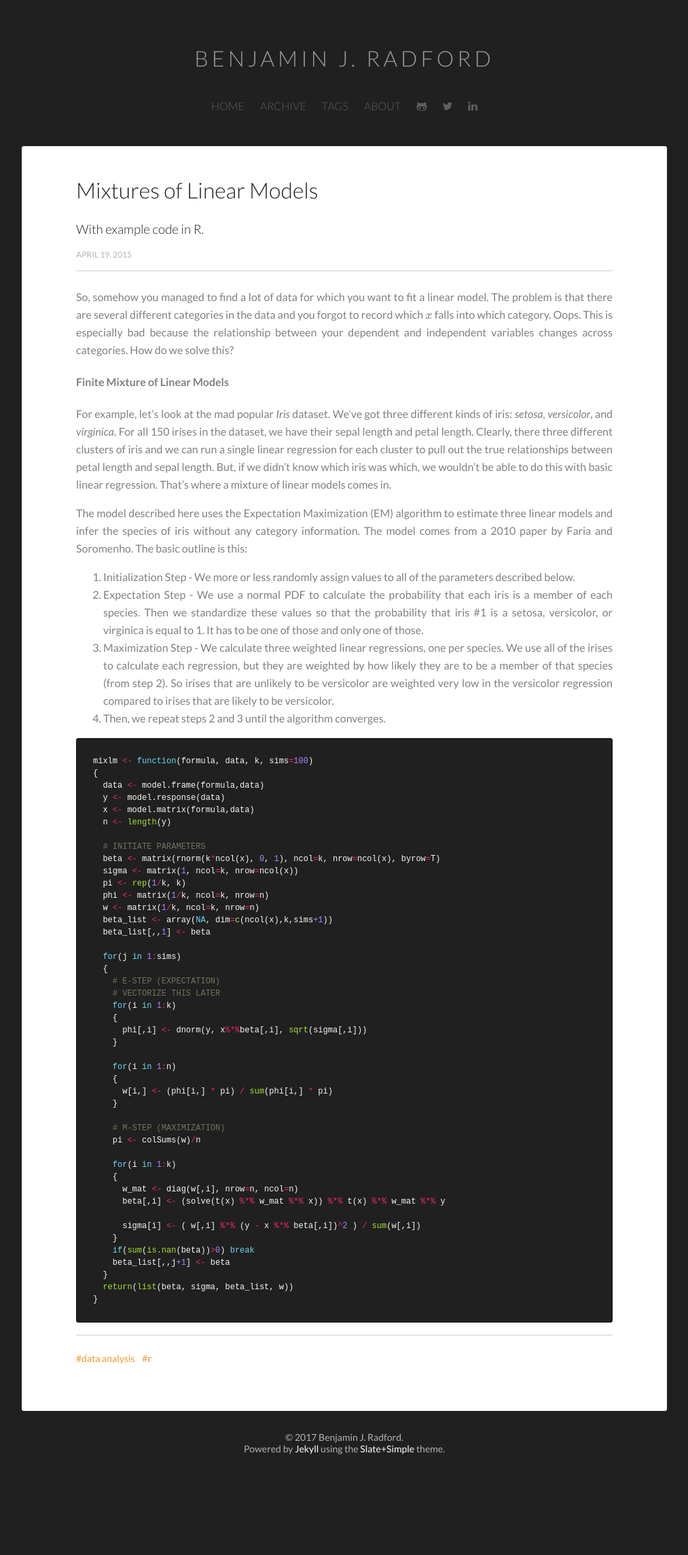
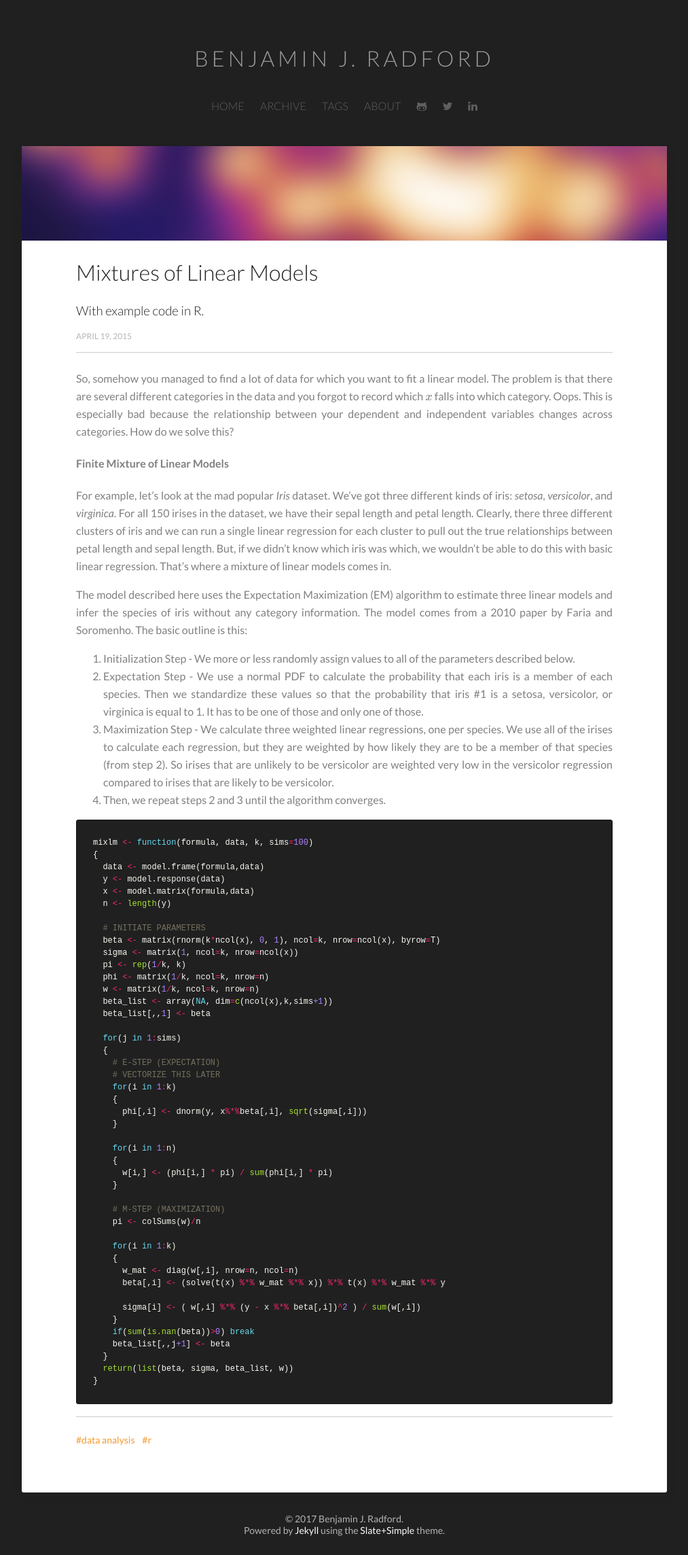
Before and after one commit to benradford/benradford.github.io, a Jekyll site: the page built from _posts/2015-04-19-how-mixtures-linear-models-work.md, in a window 1280 px wide. Shown: the whole page at 68% size, without its empty margins (133-1146 px from the left). Built offline with Jekyll 4.4.1, drawn with Linux system fonts in a browser that asks for light colours; formulas are drawn with MathJax 3; before the commit the page ends 2168 px from its top, so only the background shows below that.

Commit message:
added default header images

```diff
--- a/_posts/2015-04-19-how-mixtures-linear-models-work.md
+++ b/_posts/2015-04-19-how-mixtures-linear-models-work.md
@@ -3,7 +3,7 @@ layout: post
 title: Mixtures of Linear Models
 subtitle: With example code in R.
 author: Benjamin J. Radford
-featured-image:
+featured-image: /images/default-header.png
 tags: [data analysis, r]
 date-string: April 19, 2015
 ---
```
Also changed, not shown: images/default-header.png (added).
